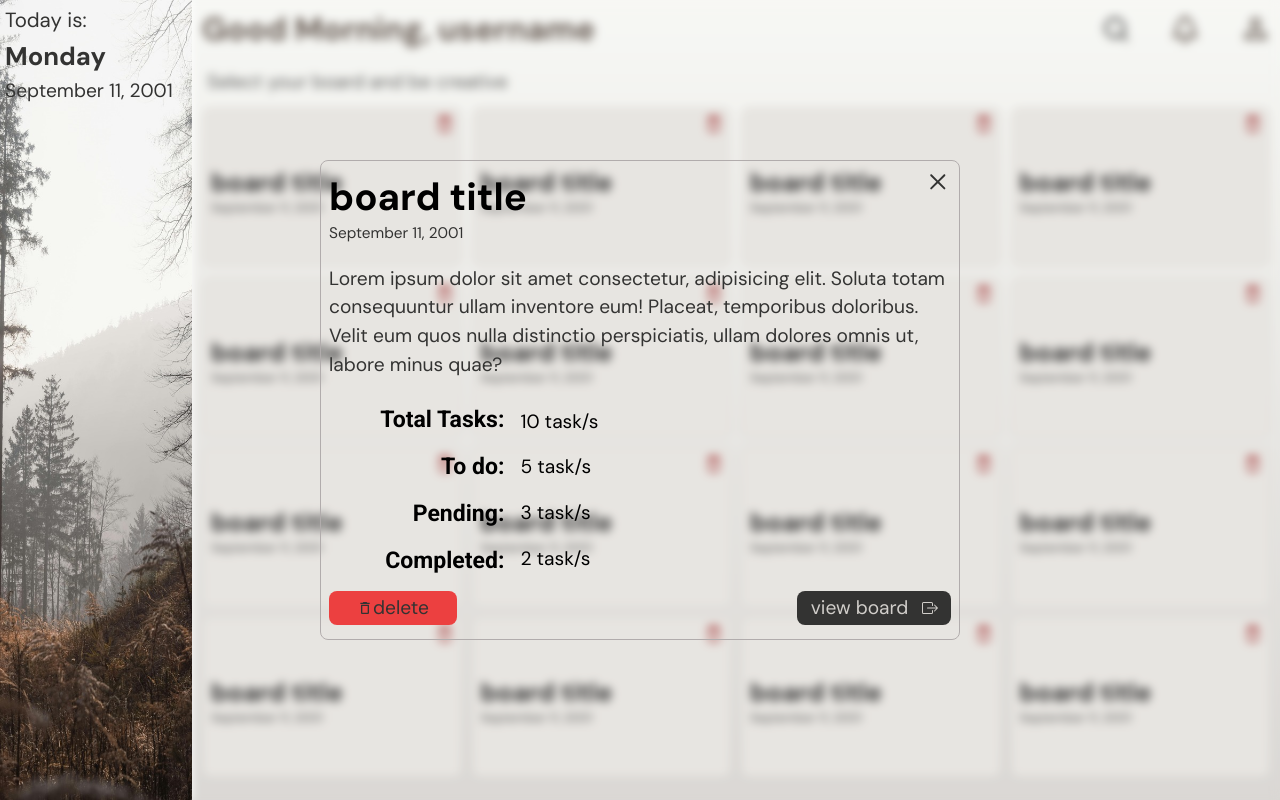
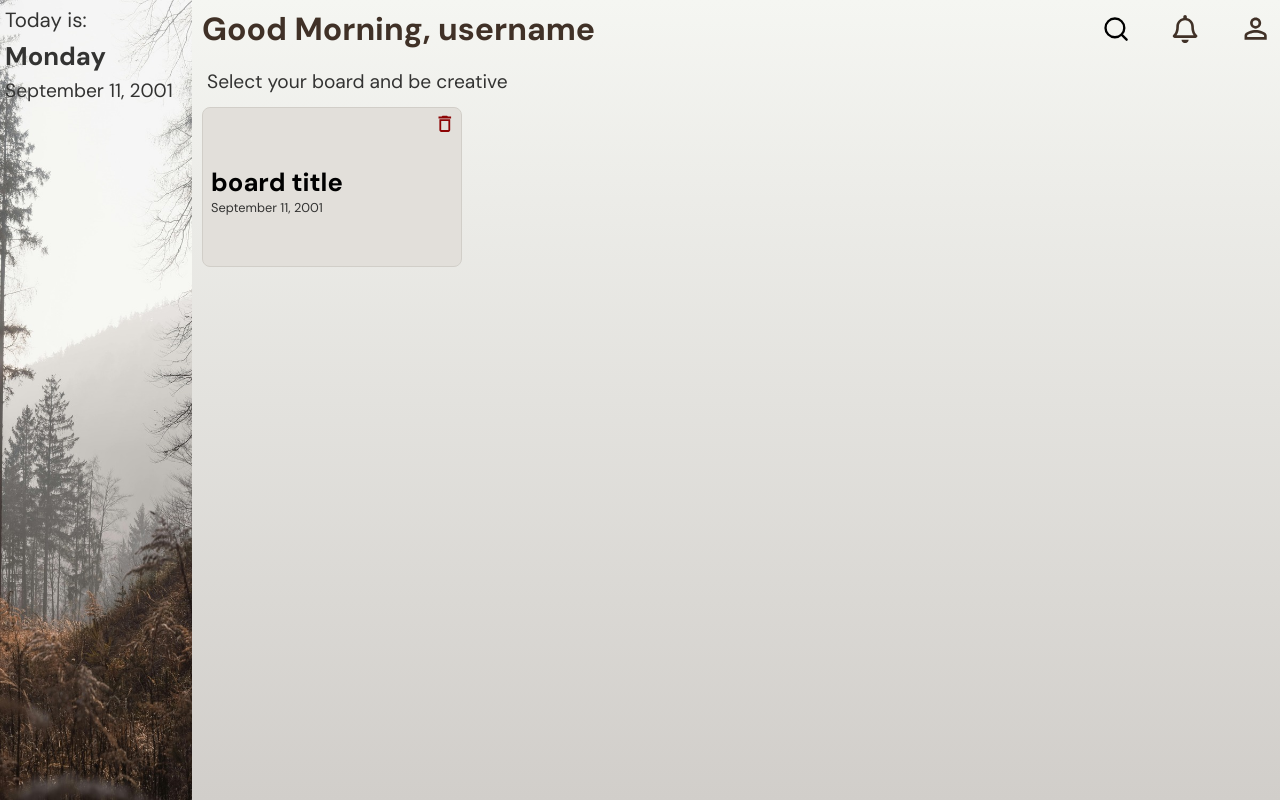
Before and after one commit to Fourthhy/Lumina, a React (Vite) app: page /boardselection in a window 1280 px wide. Built offline with nearby package versions, Linux system fonts and the light colour scheme.

Commit message:
Implementation: Context fix

```diff
--- a/src/components/BoardDescriptionModal.jsx
+++ b/src/components/BoardDescriptionModal.jsx
@@ -2,7 +2,7 @@ import { BsBoxArrowRight } from "react-icons/bs";
 import { MdOutlineDelete } from "react-icons/md";
 import { RxCross2 } from "react-icons/rx";
 
-export default function BoardDescriptionModal() {
+export default function BoardDescriptionModal({ onClose }) {
     return (
         <>
             <div className="w-[50vw] h-[60vh] border-[#b1acac] border-[1px] rounded-[8px]">
@@ -16,7 +16,7 @@ export default function BoardDescriptionModal() {
                         </p>
                     </div>
                     <div className="w-[50%] h-[100%] flex items-start justify-end">
-                        <RxCross2 className="size-[2vw] text-[#333332] cursor-pointer hover:text-[#494948]"/>
+                        <RxCross2 onClick={onClose} className="size-[2vw] text-[#333332] cursor-pointer hover:text-[#494948]"/>
                     </div>
                 </div>
                 <div className="h-[70%] w-[100%]">
--- /dev/null
+++ b/src/context/ModalBoardProvider.jsx
@@ -0,0 +1,10 @@
+import { ModalProvider } from './ModalContext';
+import BoardSelection from '../pages/BoardSelection';
+
+export default function ModalBoardProvider() {
+    return (
+        <ModalProvider>
+            <BoardSelection />
+        </ModalProvider>
+    );
+}
--- /dev/null
+++ b/src/context/ModalContext.jsx
@@ -0,0 +1,21 @@
+// ModalContext.js
+import React, { createContext, useContext, useState } from 'react';
+
+const ModalContext = createContext();
+
+export const ModalProvider = ({ children }) => {
+    const [showModal, setShowModal] = useState(false);
+
+    const openModal = () => setShowModal(true);
+    const closeModal = () => setShowModal(false);
+
+    return (
+        <ModalContext.Provider value={{ showModal, openModal, closeModal }}>
+            {children}
+        </ModalContext.Provider>
+    );
+};
+
+export const useModal = () => {
+    return useContext(ModalContext);
+};
--- a/src/pages/BoardSelection.jsx
+++ b/src/pages/BoardSelection.jsx
@@ -1,3 +1,4 @@
+import { useModal } from "../context/ModalContext"
 import { FaRegBell } from "react-icons/fa";
 import { LuSearch } from "react-icons/lu";
 import { MdOutlinePersonOutline } from "react-icons/md";
@@ -6,12 +7,15 @@ import BoardCard from "../components/BoardCard"
 import BoardDescriptionModal from "../components/BoardDescriptionModal"
 
 export default function BoardSelection() {
+    const { showModal, openModal, closeModal } = useModal();
+
     return (
         <>
             <div className="relative">
-                <div className="h-screen w-screen absolute top-0 flex justify-center items-center glass-5">
-                    <BoardDescriptionModal />
-                </div>
+                {showModal && (
+                    <div className="h-screen w-screen absolute top-0 flex justify-center items-center glass-5">
+                        <BoardDescriptionModal onClose={closeModal} />
+                    </div>)}
                 <div>
                     <div className="h-screen w-screen flex">
                         <div className="h-[100%] w-[15%]">
@@ -47,30 +51,16 @@ export default function BoardSelection() {
                                 Select your board and be creative
                             </div>
                             <div className="m-[10px] ">
-                                <div class="grid grid-cols-3 lg:grid-cols-4 gap-[10px] overflow-y-auto max-h-[86vh]">
-                                    <BoardCard />
-                                    <BoardCard />
-                                    <BoardCard />
-                                    <BoardCard />
-                                    <BoardCard />
-                                    <BoardCard />
-                                    <BoardCard />
-                                    <BoardCard />
-                                    <BoardCard />
-                                    <BoardCard />
-                                    <BoardCard />
-                                    <BoardCard />
-                                    <BoardCard />
-                                    <BoardCard />
-                                    <BoardCard />
-                                    <BoardCard />
+                                <div className="grid grid-cols-3 lg:grid-cols-4 gap-[10px] overflow-y-auto max-h-[86vh]" >
+                                    <div onClick={openModal}>
+                                        <BoardCard />
+                                    </div>
                                 </div>
                             </div>
                         </div>
                     </div>
                 </div>
-            </div>
-
+            </div >
         </>
     )
 }
--- a/src/routes/AppRoutes.jsx
+++ b/src/routes/AppRoutes.jsx
@@ -1,6 +1,6 @@
 import { BrowserRouter as Router, Routes, Route } from "react-router-dom";
 import LandingPage from "../pages/LandingPage"
-import BoardSelection from "../pages/BoardSelection"
+import BoardSelection from "../context/ModalBoardProvider"
 export default function AppRoutes() {
   return (
     <>
```
